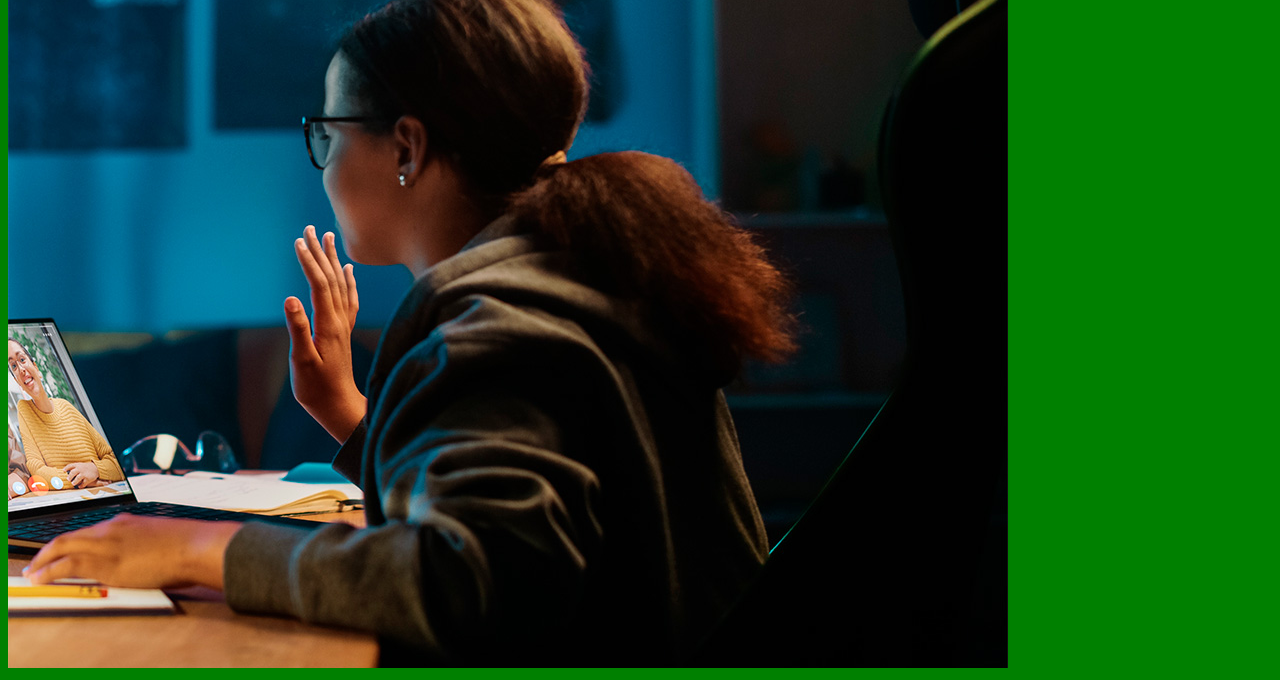
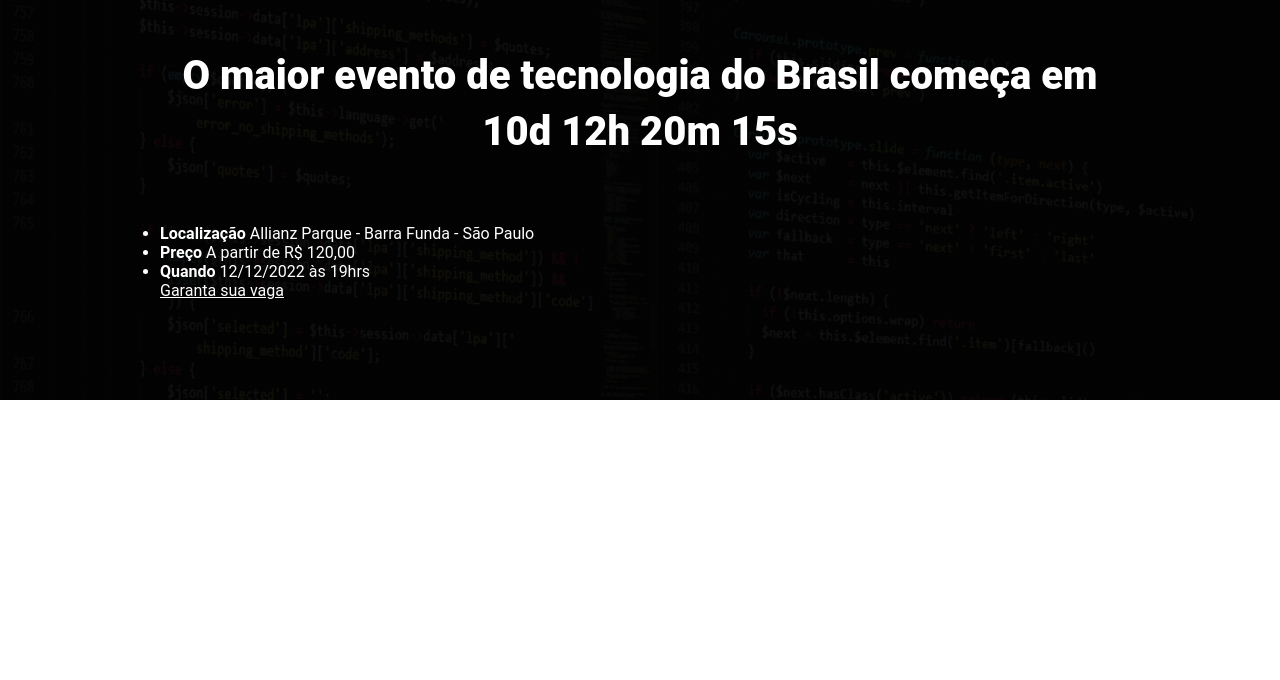
Before and after one commit to Samuelciole/ebac_tech_tallks, a website built with Parcel: page src/index.html in a window 1280 px wide. Shown: the part 160-840 px from the top of the page. After the commit the page ends 800 px from the top, so only its background shows below. Built offline with nearby package versions, Linux system fonts and the light colour scheme.

Commit message:
criando o hero

```diff
--- a/src/index.html
+++ b/src/index.html
@@ -3,12 +3,40 @@
 <head>
     <meta charset="UTF-8">
     <meta name="viewport" content="width=device-width, initial-scale=1.0">
-    <title>Document</title>
+    <title>Ebac Tech talks</title>
+    <link rel="preconnect" href="https://fonts.googleapis.com">
+    <link rel="preconnect" href="https://fonts.gstatic.com" crossorigin>
+    <link href="https://fonts.googleapis.com/css2?family=Roboto:ital,wght@0,100..900;1,100..900&display=swap" rel="stlesheety">
     <link rel="stylesheet" href="./styles/main.scss">
 </head>
 <body>
-    <h1>OLá</h1>
-    <img src="./images/backend.png">
+    <header class="hero">
+        <div class="container">
+            <img class="hero__logo" src="./images/ebac_logo.svg" alt="EBAC">
+            <p class="hero__text">
+                O maior evento de tecnologia do Brasil começa em 10d 12h 20m 15s<span id="contador"></span>
+            </p>
+            <div class="infos-bar">
+                <ul class="infos-bar__infos">
+                    <li class="infos-bar__infos__item">
+                        <b>Localização</b>
+                        Allianz Parque - Barra Funda - São Paulo
+                    </li>
+                    <li class="infos-bar__infos__item">
+                        <b>Preço</b>
+                        A partir de R$ 120,00
+                    </li>
+                    <li class="infos-bar__infos__item">
+                        <b>Quando</b>
+                        12/12/2022 às 19hrs
+                    </li>
+                </ul>
+                <a href="#" class="button button--primary">
+                    Garanta sua vaga
+                </a>
+            </div>
+        </div>
+    </header>
     <script src="./scripts/main.js"></script>
 </body>
 </html>
--- /dev/null
+++ b/src/styles/hero.scss
@@ -0,0 +1,52 @@
+.hero{
+    padding-top: 64px;
+    padding-bottom: 100px;
+    background: linear-gradient(rgba(0, 0, 0, 0.7), rgba(0, 0, 0, 0.7)), url(../images/fundo.png);
+    background-repeat: no-repeat;
+    background-size: cover;
+    position: relative;
+
+    .container{
+        position: relative;
+    }
+
+    &::before{
+        position: absolute;
+        top: 0;
+        left: 0;
+        width: 100%;
+        height: 100%;
+        background-color: #000;
+        content: '';
+        opacity: .7;
+    }
+
+    &__text{
+        margin-top: 64px;
+        margin-bottom: 64px;
+        font-size: 40px;
+        line-height: 56px;
+        font-weight: 800;
+        text-align: center;
+    }
+
+    &__logo{
+        margin: 0 auto;
+        height: 80px;
+        display: block;
+    }
+
+    @media (max-width: 640px) {
+        padding: 40px 0;
+
+        &__logo {
+            height: 40px;
+        }
+
+        &__text {
+            font-size: 22px;
+            line-height: 24px;
+            margin: 24px 0;
+        }
+    }
+}
--- a/src/styles/main.scss
+++ b/src/styles/main.scss
@@ -1,3 +1,23 @@
-body{
-    background-color: green;
+@use 'hero';
+
+*{
+    margin: 0;
+    padding: 0;
+    box-sizing: border-box;
+    font-family: Roboto,sans-serif;
+    color: #fff;
 }
+
+.container {
+    max-width: 960px;
+    width: 100%;
+    margin: 0 auto;
+
+    @media (max-width: 640px) {
+        max-width: 80%;
+    }
+
+    @media (max-width: 1024px) {
+        max-width: 90%;
+    }
+}
```
